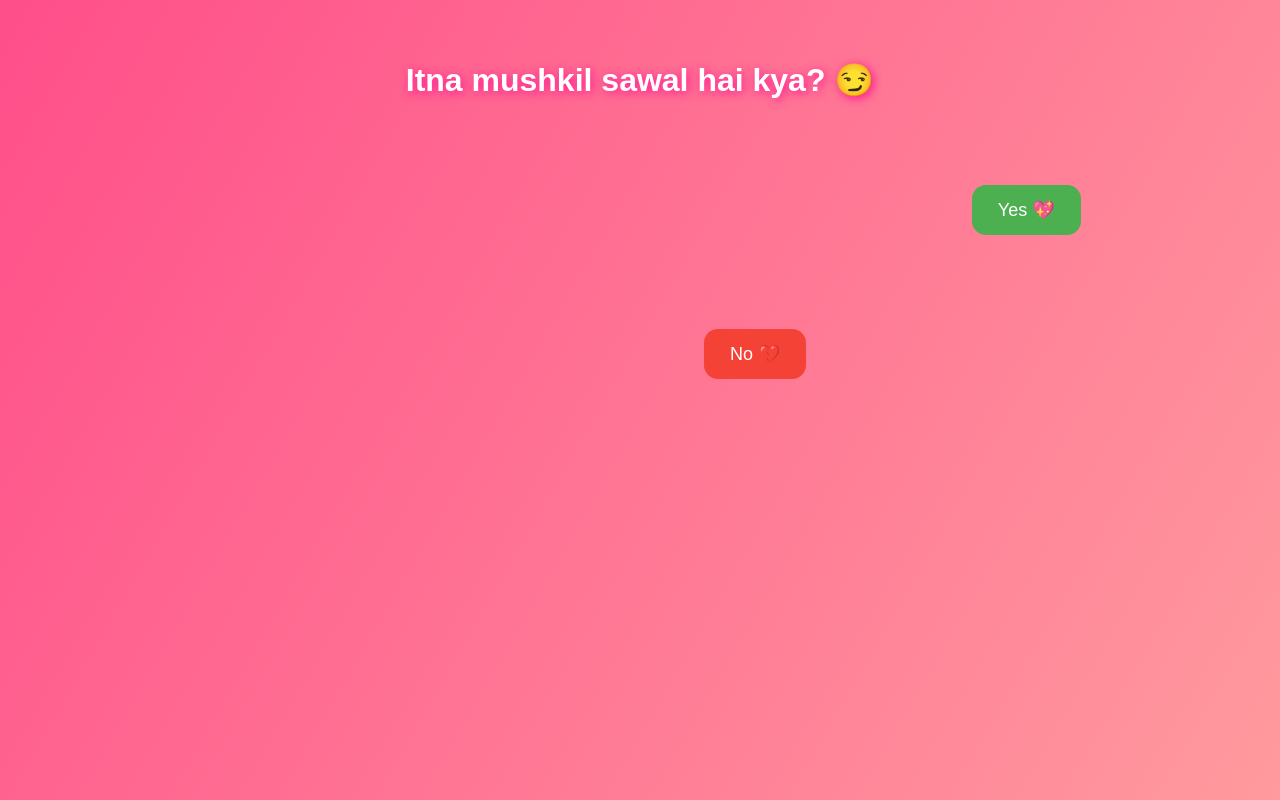
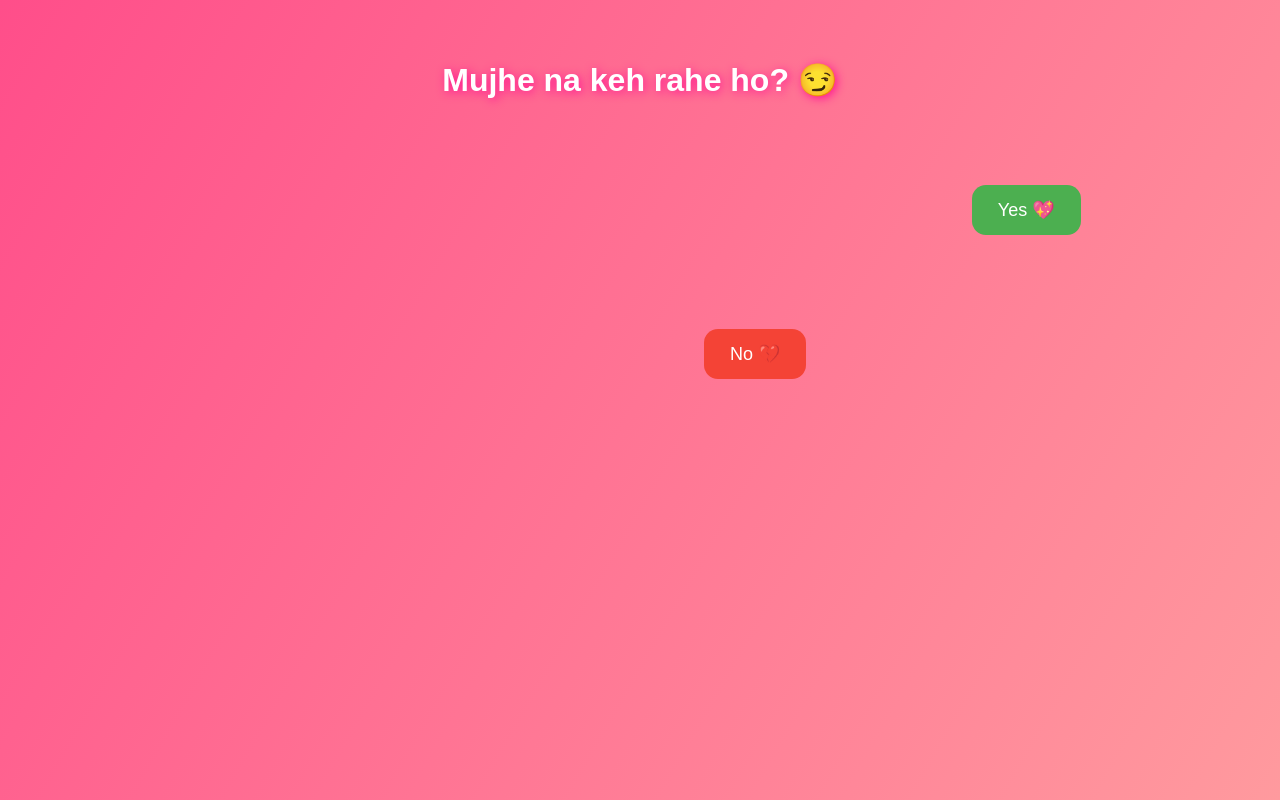
Before and after one commit to Aakash2606/FunnyCreates, a plain HTML site: page index.html in a window 1280 px wide. Both pictures are taken after a click on the button "Yes 💖". Drawn offline with Linux system fonts and the light colour scheme.

Commit message:
feat: playful Hinglish teasing on YES with continuous music and skip-time NO audio

```diff
--- a/index.html
+++ b/index.html
@@ -97,24 +97,22 @@ const result = document.getElementById("result");
 const yesSong = document.getElementById("yesSong");
 const noSong = document.getElementById("noSong");
 
+/* 😈 Hinglish Teasing Lines */
 const teasingLines = [
-  "Itna mushkil sawal hai kya? 😏",
-  "Soch lo ache se… dil se 💖",
-  "Itna bhi kya bhaav khaana 😌",
-  "Dil toot jayega mera 💔",
-  "Last chance hai… YES bol do 🥺",
-  "Ab toh sharam kar lo 😭"
+  "Mujhe na keh rahe ho? 😏",
+  "Itna bhaav khaana acchi baat nahi 😌",
+  "Dil hai ya stone? 💔",
+  "Thoda sa YES bol do na 🥺",
+  "Aise tadpaoge kya? 😭",
+  "Sach batao, drama kar rahe ho na 😈",
+  "Ab toh limit cross ho rahi hai 😤",
+  "Kitna attitude hai tumme 😌",
+  "Dil toot gaya mera 💔",
+  "Bas karo… YES bol do 😭💖"
 ];
 
 let teaseIndex = 0;
-
-/* 🔊 PLAY AUDIO SAFELY (CLICK CONTEXT) */
-function playSegment(audio, start, duration = 20) {
-  audio.pause();
-  audio.currentTime = start;
-  audio.play().catch(() => {}); // mobile safe
-  setTimeout(() => audio.pause(), duration * 1000);
-}
+let yesMusicStarted = false;
 
 /* 🎯 MOVE YES BUTTON */
 function moveYes() {
@@ -125,35 +123,37 @@ function moveYes() {
   yesBtn.style.top = Math.random() * h + "px";
 }
 
-/* 💖 YES CLICK – TEASE + MUSIC */
+/* 💖 YES CLICK */
 yesBtn.addEventListener("click", () => {
 
-  // 1️⃣ Play music immediately
-  playSegment(yesSong, 87, 20);
-
-  // 2️⃣ Change teasing text
-  if (teaseIndex < teasingLines.length) {
-    question.textContent = teasingLines[teaseIndex];
-    teaseIndex++;
-  } else {
-    question.textContent = "OMG YES 😍💖";
+  // ▶ Start YES song ONLY ONCE (from beginning)
+  if (!yesMusicStarted) {
+    yesSong.currentTime = 0;
+    yesSong.play().catch(() => {});
+    yesMusicStarted = true;
   }
 
-  // 3️⃣ Move YES after click
-  setTimeout(moveYes, 300);
+  // 💬 Change teasing text
+  question.textContent =
+    teasingLines[teaseIndex % teasingLines.length];
+  teaseIndex++;
+
+  // 😈 Move YES button
+  setTimeout(moveYes, 250);
 });
 
-/* 💔 NO CLICK – SKIP MUSIC + RESULT */
+/* 💔 NO CLICK */
 noBtn.addEventListener("click", () => {
 
   playArea.style.display = "none";
   question.style.display = "none";
   result.style.display = "block";
 
-  // 🔊 Play NO song from middle (NOT start)
-  playSegment(noSong, 34, 20);
+  // ▶ Play NO song from skipped time
+  noSong.currentTime = 34;
+  noSong.play().catch(() => {});
 
-  // 😭 Emojis
+  // 😭 Crying emojis
   for (let i = 0; i < 30; i++) {
     const e = document.createElement("div");
     e.className = "emoji";
```
